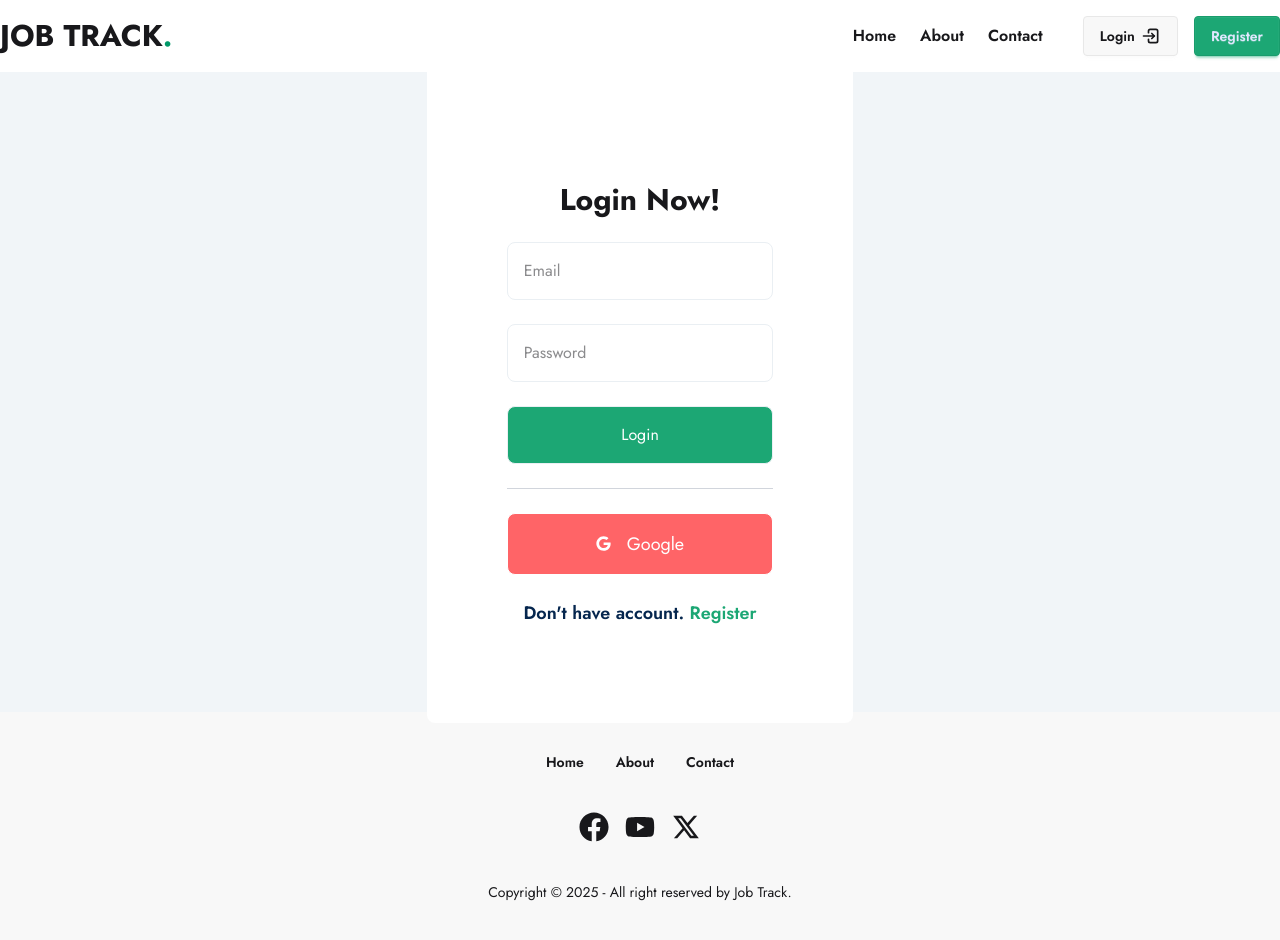
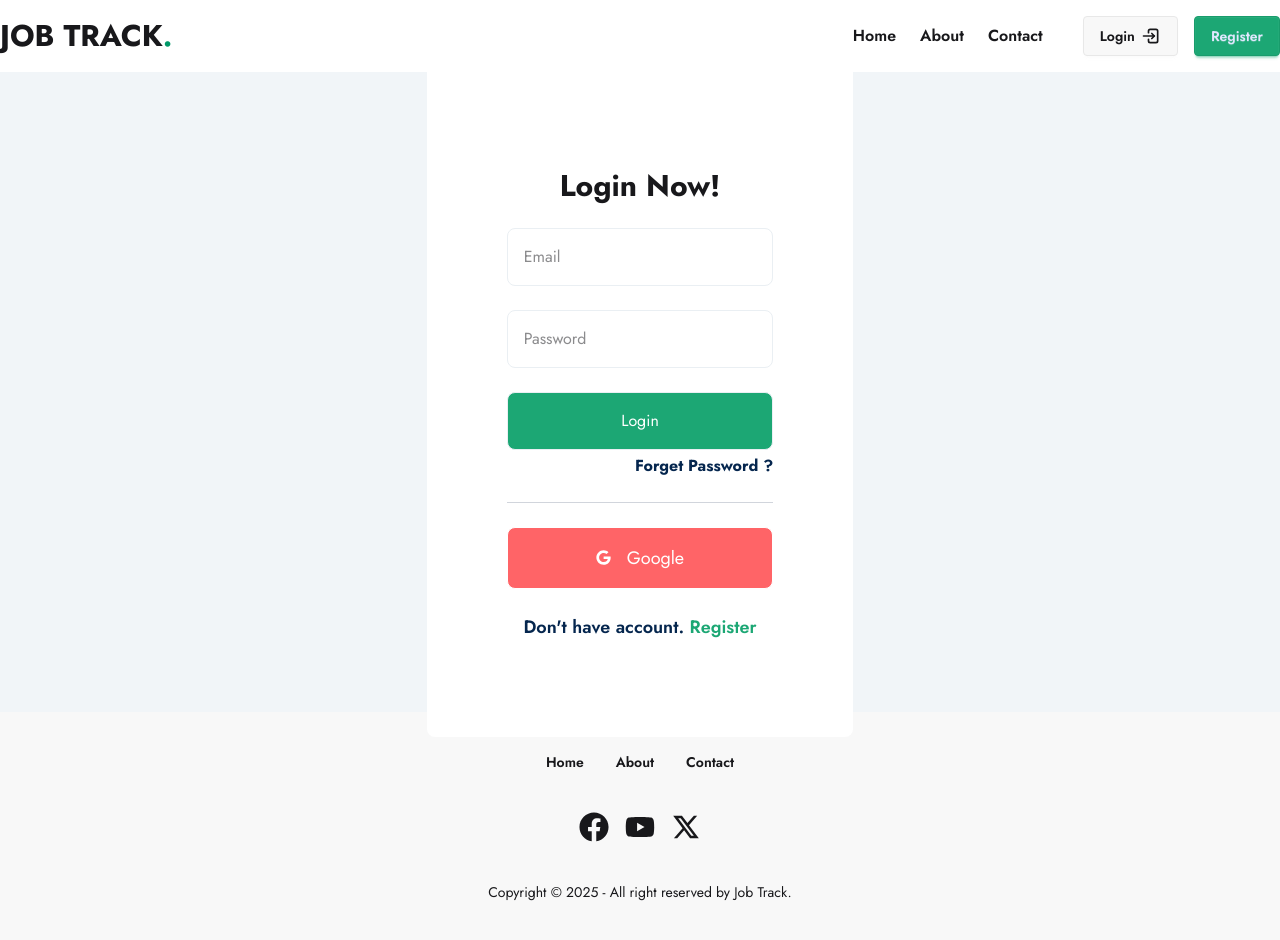
Before and after one commit to SazidSifat/job-portal-with-react, a React (Vite) app: page /auth/login in a window 1280 px wide. Built offline with nearby package versions, Linux system fonts and the light colour scheme; no server answers.

Commit message:
auth completeed

```diff
--- a/package.json
+++ b/package.json
@@ -16,8 +16,10 @@
     "firebase": "^11.6.1",
     "react": "^19.1.0",
     "react-dom": "^19.1.0",
+    "react-helmet": "^6.1.0",
     "react-icons": "^5.5.0",
     "react-router": "^7.5.3",
+    "react-toastify": "^11.0.5",
     "tailwindcss": "^4.1.5"
   },
   "devDependencies": {
--- a/src/context/AuthContext/AuthProvider.jsx
+++ b/src/context/AuthContext/AuthProvider.jsx
@@ -1,7 +1,7 @@
 import React, { useEffect, useState } from 'react';
 import { AuthContext } from './AuthContext';
 import { auth } from '../../firebase/firebase.config';
-import { createUserWithEmailAndPassword, onAuthStateChanged, signInWithEmailAndPassword, signInWithPopup, signOut } from 'firebase/auth';
+import { createUserWithEmailAndPassword, onAuthStateChanged, sendPasswordResetEmail, signInWithEmailAndPassword, signInWithPopup, signOut } from 'firebase/auth';
 
 const AuthProvider = ({ children }) => {
 
@@ -15,13 +15,17 @@ const AuthProvider = ({ children }) => {
 
     }
 
+    // resetPassword
+    const resetPassword = (email) => {
+        setLoading(true)
+        return sendPasswordResetEmail(auth, email)
+    }
+
 
     // login
     const logInWithPass = (email, password) => {
         setLoading(true)
-        return signInWithEmailAndPassword(auth, email, password).finally(()=>{
-            setLoading(false)
-        })
+        return signInWithEmailAndPassword(auth, email, password)
 
     }
 
@@ -54,10 +58,12 @@ const AuthProvider = ({ children }) => {
     const info = {
         user,
         loading,
+        setLoading,
         signUpWithGoogle,
         signUpWithEmailPass,
         logInWithPass,
-        sign
+        sign,
+        resetPassword
 
 
     }
--- a/src/main.jsx
+++ b/src/main.jsx
@@ -8,10 +8,13 @@ import AuthProvider from './context/AuthContext/AuthProvider'
 
 
 
+
 createRoot(document.getElementById('root')).render(
   <StrictMode>
     <AuthProvider>
+
       <RouterProvider router={router} />
+
     </AuthProvider>
   </StrictMode>,
 )
--- /dev/null
+++ b/src/pages/Auth/Forget.jsx
@@ -0,0 +1,47 @@
+import React, { useContext, useEffect } from 'react';
+import { AuthContext } from '../../context/AuthContext/AuthContext';
+import { Link, useLocation } from 'react-router';
+
+
+const Forget = () => {
+    const { loading, setLoading, resetPassword } = useContext(AuthContext)
+    const location = useLocation()
+    const email = location.state
+
+
+    useEffect(() => {
+        document.title = "Forgot Password"
+    }, [])
+
+
+
+
+    const handleResetNow = (e) => {
+        e.preventDefault()
+
+        resetPassword(email).then(() => {
+            window.open('https://mail.google.com', '_blank');
+            setLoading(false)
+        })
+
+    }
+
+    return (
+        <div className='bg-[#f1f5f8] h-[80vh] py-6 lg:py-16 flex items-center justify-center  '>
+            <div className='bg-white px-10 py-14 lg:px-20 lg:py-24 w-10/12 lg:w-4/12 rounded-lg space-y-6'>
+                <h1 className='text-red-400 font-bold text-xl text-center'></h1>
+
+                <h1 className='text-center text-3xl font-bold'>Reset Your Password!</h1>
+                <form onSubmit={handleResetNow} action="" className='flex flex-col gap-6'>
+                    <input type="email" name='email' defaultValue={email} placeholder='Email ' className='w-full rounded-lg p-4 border border-[#eaeff3]' />
+                    <input type="submit" value={loading ? "loading..." : 'Reset Now'} className='bg-primary text-white rounded-lg w-full p-4 border border-[#eaeff3] cursor-pointer hover:bg-accent hover:opacity-90' />
+                </form>
+                <hr className='text-gray-300' />
+
+                <h1 className='text-lg text-center text-secondary font-semibold'>Go back to. <Link to='/auth/login' className='text-primary hover:underline'>Login</Link></h1>
+            </div>
+        </div>
+    );
+};
+
+export default Forget;
--- a/src/pages/Auth/Login.jsx
+++ b/src/pages/Auth/Login.jsx
@@ -1,15 +1,20 @@
-import React, { useContext, useState } from 'react';
+import React, { useContext, useEffect, useRef, useState } from 'react';
 import { FaGoogle } from "react-icons/fa";
 import { AuthContext } from '../../context/AuthContext/AuthContext';
 import { Link, useNavigate } from 'react-router';
 
 const Login = () => {
+
+    useEffect(() => {
+        document.title = "Login Now"
+    }, [])
+
     const [errMessage, setErrMessage] = useState(null)
     const navigate = useNavigate()
-
-    const { loading, logInWithPass } = useContext(AuthContext)
+    const emailRef = useRef("")
 
 
+    const { loading, setLoading, logInWithPass } = useContext(AuthContext)
 
     const handleForm = (e) => {
         e.preventDefault()
@@ -17,13 +22,26 @@ const Login = () => {
         const password = e.target.password.value
 
         if (email && password) {
-            logInWithPass(email, password).then((res) => {
+            logInWithPass(email, password).then(() => {
                 navigate('/')
             }).catch((err) => {
-                setErrMessage("Failed to Login")
+                console.log(err.code);
+
+                if (err.code === "auth/invalid-credential") {
+                    setErrMessage("Invalid Credential");
+                    setLoading(false)
+
+                }
 
             })
         } else setErrMessage("All fields are required!");
+    }
+
+
+    const handleReset = () => {
+        const emailVal = emailRef.current.value
+        console.log(emailVal);
+        navigate("/auth/forget", { state: emailVal })
     }
 
 
@@ -34,15 +52,18 @@ const Login = () => {
 
                 <h1 className='text-center text-3xl font-bold'>Login Now!</h1>
                 <form onSubmit={handleForm} action="" className='flex flex-col gap-6'>
-                    <input type="email" name='email' placeholder='Email ' className='w-full rounded-lg p-4 border border-[#eaeff3]' />
+                    <input type="email" ref={emailRef} name='email' placeholder='Email ' className='w-full rounded-lg p-4 border border-[#eaeff3]' />
                     <input type="password" name='password' placeholder='Password ' className='w-full rounded-lg p-4 border border-[#eaeff3]' />
-                    <input type="submit" value={loading ? "loading..." : 'Login'} className='bg-primary text-white rounded-lg w-full p-4 border border-[#eaeff3] cursor-pointer hover:bg-accent hover:opacity-90' />
+                    <div className='space-y-1'>
+                        <button type="submit" className='bg-primary text-white rounded-lg w-full p-4 border border-[#eaeff3] cursor-pointer hover:bg-accent hover:opacity-90' >{loading ? <span className="loading loading-bars loading-xm"></span> : 'Login'}</button>
+                        <p onClick={handleReset} className='text-end cursor-pointer w-full text-secondary font-bold hover:underline hover:text-primary'>Forget Password ?</p>
+                    </div>
                 </form>
                 <hr className='text-gray-300' />
                 <div>
                     <button type="submit" value='Login' className=' text-white rounded-lg w-full p-4 border  cursor-pointer hover:bg-red-400 hover:opacity-90 flex items-center justify-center gap-4 bg-red-400 text-lg' > <FaGoogle size={15} /><span>Google</span></button>
                 </div>
-                <h1 className='text-lg text-center text-secondary font-semibold'>Don't have account. <Link to='/auth/register' className='text-primary'>Register</Link></h1>
+                <h1 className='text-lg text-center text-secondary font-semibold'>Don't have account. <Link to='/auth/register' className='text-primary hover:underline'>Register</Link></h1>
             </div>
         </div>
     );
--- a/src/pages/Auth/Register.jsx
+++ b/src/pages/Auth/Register.jsx
@@ -1,15 +1,25 @@
-import React, { useContext, useState } from 'react';
+import React, { useContext, useEffect, useState } from 'react';
 import { FaGoogle } from "react-icons/fa";
 import { AuthContext } from '../../context/AuthContext/AuthContext';
-import { Link, useNavigate } from 'react-router';
+import { Link, useLocation, useNavigate } from 'react-router';
 import { GoogleAuthProvider } from 'firebase/auth';
 
 const Register = () => {
+
+    useEffect(() => {
+        document.title = "Register Now"
+    }, [])
+
     const [errMessage, setErrMessage] = useState(null)
+    const location = useLocation()
+
+    location.state = "/auth/register"
+
+    console.log(location);
 
     const navigate = useNavigate()
     const provider = new GoogleAuthProvider();
-    const { loading, signUpWithEmailPass, signUpWithGoogle } = useContext(AuthContext)
+    const { loading, setLoading, signUpWithEmailPass, signUpWithGoogle } = useContext(AuthContext)
 
 
     const handleForm = (event) => {
@@ -21,10 +31,9 @@ const Register = () => {
         const email = event.target.email.value
         const password = event.target.password.value
 
-        console.log(password);
         if (name && email && image && password) {
-            if (password.length < 8) {
-                setErrMessage("Password Must 8 Charecter long")
+            if (password.length < 6) {
+                setErrMessage("Password Must have at least 6 Charecter.")
             } else {
                 if (!/(?=.*[a-z])/.test(password)) {
                     setErrMessage("Must have 1 lowercase letter");
@@ -43,9 +52,12 @@ const Register = () => {
                     }).catch((err) => {
                         if (err.code === "auth/email-already-in-use") {
                             setErrMessage("Email Already Exist")
+
                         } else {
                             setErrMessage("Failed to create account")
                         }
+
+                        setLoading(false)
                     })
                 }
 
@@ -55,16 +67,15 @@ const Register = () => {
 
     const handleGoogle = () => {
         signUpWithGoogle(provider).then(() => {
-            console.log("create");
+            navigate('/')
         }
-        )
-
+        ).catch(() => { setLoading(false) })
     }
 
     return (
         <div className='bg-[#f1f5f8] p-6 lg:py-16 flex items-center justify-center  '>
             <div className='bg-white px-10 py-14 lg:px-15 lg:py-15 w-10/12 lg:w-4/12 rounded-lg space-y-6'>
-                <h1 className='text-red-400 font-bold text-xl text-center'>{errMessage}</h1>
+                <h1 className='text-red-400 font-bold text-lg text-center'>{errMessage}</h1>
                 {/* <h1 className='text-green-400 font-bold text-xl text-center'>{message}</h1> */}
                 <h1 className='text-center text-3xl font-bold'>Create an account! </h1>
                 <form onSubmit={handleForm} action="" className='flex flex-col gap-6'>
@@ -72,11 +83,11 @@ const Register = () => {
                     <input type="text" placeholder='Image Link ' name='image' className='w-full rounded-lg p-4 border border-[#eaeff3]' />
                     <input type="email" placeholder='Email ' name='email' className='w-full rounded-lg p-4 border border-[#eaeff3]' />
                     <input type="text" placeholder='Password ' name='password' className='w-full rounded-lg p-4 border border-[#eaeff3]' />
-                    <input type="submit" value={loading ? "loading..." : 'Register'} className='bg-primary text-white rounded-lg w-full p-4 border border-[#eaeff3] cursor-pointer hover:bg-accent hover:opacity-90' />
+                    <button type="submit" className='bg-primary text-white rounded-lg w-full p-4 border border-[#eaeff3] cursor-pointer hover:bg-accent hover:opacity-90' >{loading ? <span className="loading loading-bars loading-xm"></span> : 'Register'}</button>
                 </form>
                 <hr className='text-gray-300' />
                 <div>
-                    <button onClick={handleGoogle} type="submit" value='Login' className=' text-white rounded-lg w-full p-4 border  cursor-pointer hover:bg-red-400 hover:opacity-90 flex items-center justify-center gap-4 bg-red-400 text-lg' > <FaGoogle size={15} /><span>Google</span></button>
+                    <button onClick={handleGoogle} type="submit" value='Login' className=' text-white rounded-lg w-full p-4 border  cursor-pointer hover:bg-red-400 hover:opacity-90 flex items-center justify-center gap-4 bg-red-400 text-lg' >{loading ? <span className="loading loading-bars loading-xm"></span> : <><FaGoogle size={15} /><span>Google</span></>} </button>
                 </div>
                 <h1 className='text-lg text-center text-secondary font-semibold'>Already Have an Account. <Link to='/auth/login' className='text-primary'>Login</Link></h1>
             </div>
--- a/src/routes/Routes.jsx
+++ b/src/routes/Routes.jsx
@@ -6,6 +6,7 @@ import Error from "../pages/Error/Error";
 import Contact from "../pages/Contact/Contact";
 import Login from "../pages/Auth/Login";
 import Register from "../pages/Auth/Register";
+import Forget from "../pages/Auth/Forget";
 
 
 
@@ -30,12 +31,15 @@ export const router = createBrowserRouter([
             {
                 path:'auth/login',
                 Component: Login
-
             },
             {
                 path:'auth/register',
                 Component: Register
 
+            },
+            {
+                path:'/auth/forget',
+                Component: Forget
             },
             {
                 path: '/company/:id',
```
Also changed, not shown: src/pages/About/About.jsx (+6 -2 lines), src/pages/Contact/Contact.jsx (+6 -2 lines), src/pages/Home/Home.jsx (+6 -1 lines), 1 other file (tests, documents, lock files or other folders).
